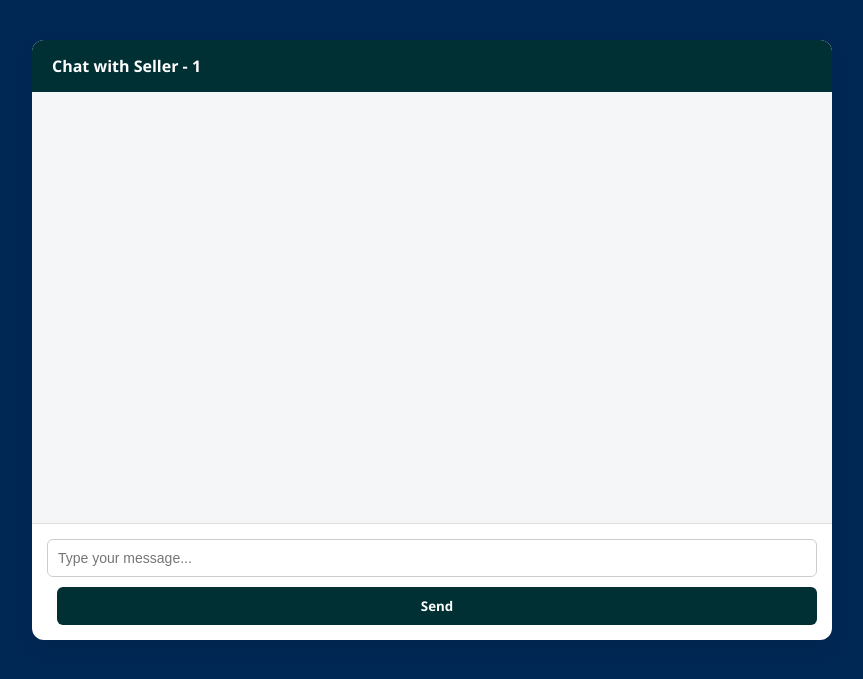
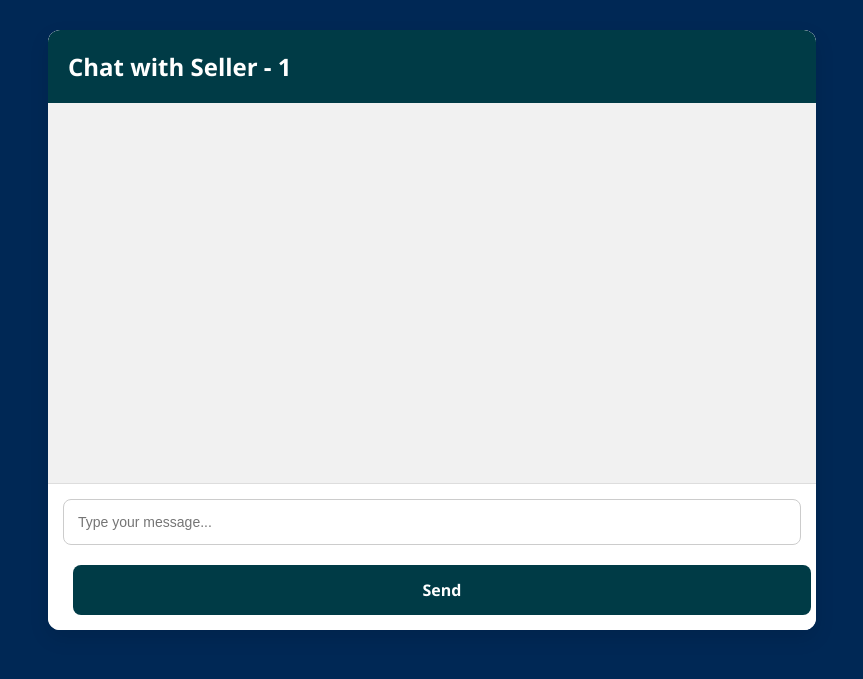
Before and after one commit to rockyku061/JES_MINI_MART, a Flask app: page /chat/1/1 in a window 1280 px wide. Shown: the top 679 px of the page, without its empty margins (208-1071 px from the left). Run offline with Flask 3, Linux system fonts and the light colour scheme; the visitor is signed in with stand-in values (Sample User, id 1).

Commit message:
Fixed cart, chats, seller system and profile settings

```diff
--- a/messages.csv
+++ b/messages.csv
@@ -1 +1 @@
-buyer,seller,product,message,sender
+sender,seller,product,message
--- a/templates/chat.html
+++ b/templates/chat.html
@@ -1,28 +1,143 @@
 <!DOCTYPE html>
 <html>
+
 <head>
-    <title>Chat | JES STUDENT MART</title>
-    <link rel="stylesheet" href="{{ url_for('static', filename='dashboard.css') }}">
+
+    <title>Chat | JES MINI MART</title>
+
+    <link rel="stylesheet"
+          href="{{ url_for('static',
+          filename='dashboard.css') }}">
+
+    <style>
+
+        .chat-container{
+            width:60%;
+            margin:auto;
+            margin-top:30px;
+            background:white;
+            border-radius:12px;
+            overflow:hidden;
+        }
+
+        .chat-header{
+            background:#003b46;
+            color:white;
+            padding:20px;
+            font-size:24px;
+            font-weight:bold;
+        }
+
+        .chat-messages{
+            height:500px;
+            overflow-y:auto;
+            background:#f1f1f1;
+            padding:20px;
+        }
+
+        .message{
+            padding:12px;
+            margin-bottom:12px;
+            border-radius:10px;
+            width:fit-content;
+            max-width:70%;
+            font-size:16px;
+        }
+
+        .mine{
+            background:#0d6efd;
+            color:white;
+            margin-left:auto;
+        }
+
+        .other{
+            background:white;
+            border:1px solid #ccc;
+        }
+
+        .chat-input{
+            padding:15px;
+            background:white;
+        }
+
+        .chat-input input{
+            width:100%;
+            padding:14px;
+            border-radius:8px;
+            border:1px solid #ccc;
+            margin-bottom:10px;
+        }
+
+        .chat-input button{
+            width:100%;
+            padding:14px;
+            border:none;
+            border-radius:8px;
+            background:#003b46;
+            color:white;
+            font-size:16px;
+        }
+
+    </style>
+
 </head>
+
 <body class="student-page">
 
 <div class="chat-container">
 
     <div class="chat-header">
+
         Chat with Seller - {{ product_name }}
+
     </div>
 
     <div class="chat-messages">
+
         {% for msg in messages %}
-            <div class="message {{ msg.type }}">
-                {{ msg.text }}
-            </div>
+
+            {% if msg['sender'] == current_user %}
+
+                <div class="message mine">
+
+                    {{ msg['message'] }}
+
+                </div>
+
+            {% else %}
+
+                <div class="message other">
+
+                    <strong>
+                        {{ msg['sender'] }}
+                    </strong>
+
+                    <br><br>
+
+                    {{ msg['message'] }}
+
+                </div>
+
+            {% endif %}
+
         {% endfor %}
+
     </div>
 
-    <form method="POST" class="chat-input">
-        <input type="text" name="message" placeholder="Type your message..." required>
-        <button type="submit">Send</button>
+    <form method="POST"
+          class="chat-input">
+
+        <input type="text"
+               name="message"
+               placeholder="Type your message..."
+               required>
+
+        <button type="submit">
+
+            Send
+
+        </button>
+
     </form>
 
 </div>
```
